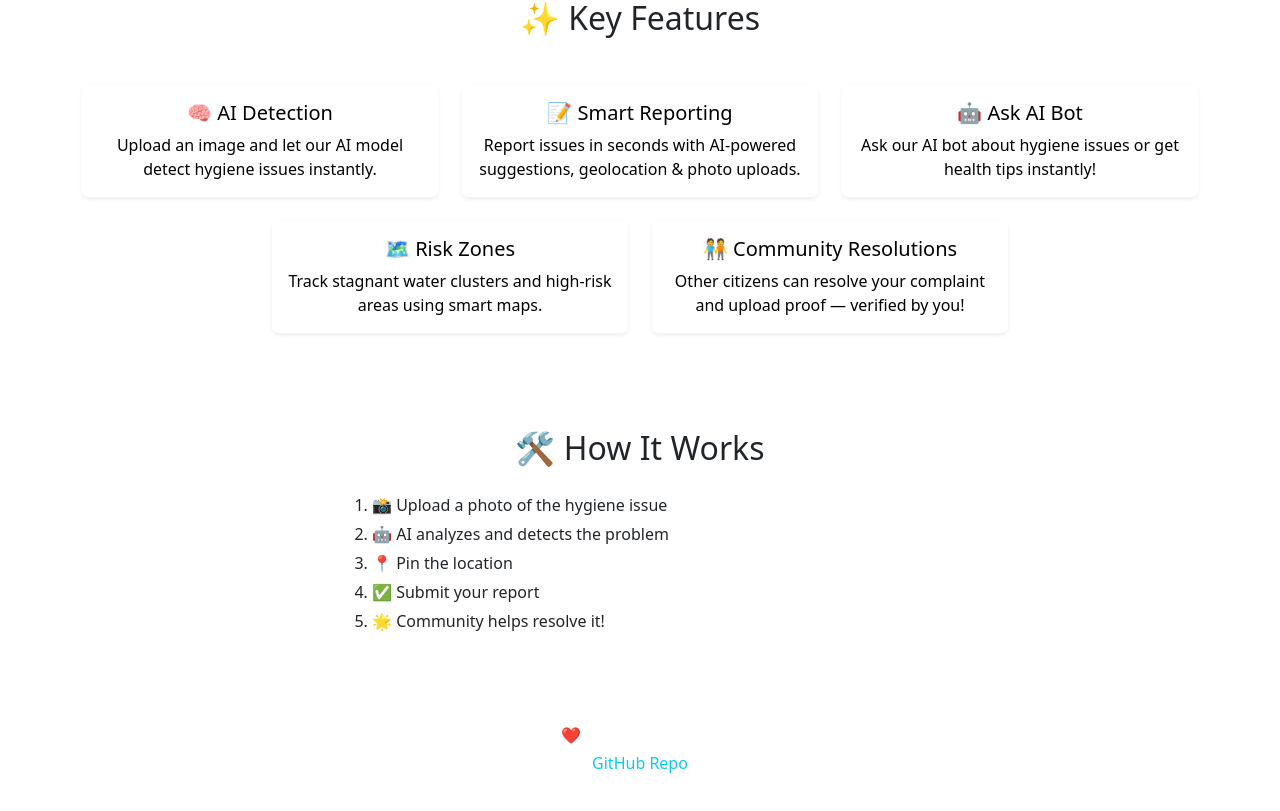
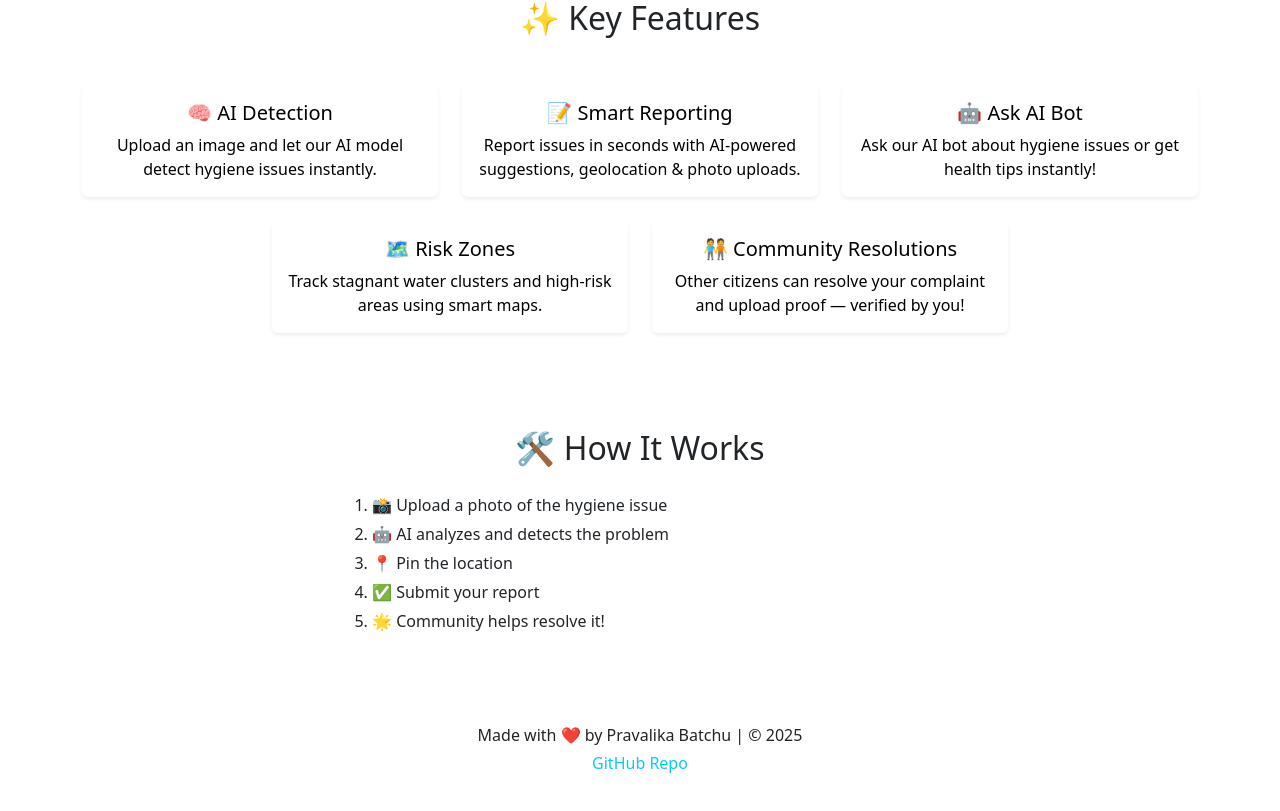
Before and after one commit to Pravalika-Batchu/SwasthGram, a React (Create React App) app in the folder frontend/: page / in a window 1280 px wide. Shown: the part 690-1501 px from the top of the page. Built offline with nearby package versions, Linux system fonts and the light colour scheme.

Commit message:
Update Home.jsx

```diff
--- a/frontend/src/pages/Home.jsx
+++ b/frontend/src/pages/Home.jsx
@@ -88,7 +88,7 @@ const Home = () => {
             </section>
 
             {/* Footer */}
-            <footer className="footer text-white py-4 text-center">
+            <footer className="footer py-4 text-center">
                 <p className="mb-1">Made with ❤️ by Pravalika Batchu | © 2025</p>
                 <p>
                     <a className="text-info text-decoration-none" href="https://github.com/Pravalika-Batchu/SwasthGram" target="_blank" rel="noreferrer">
```
